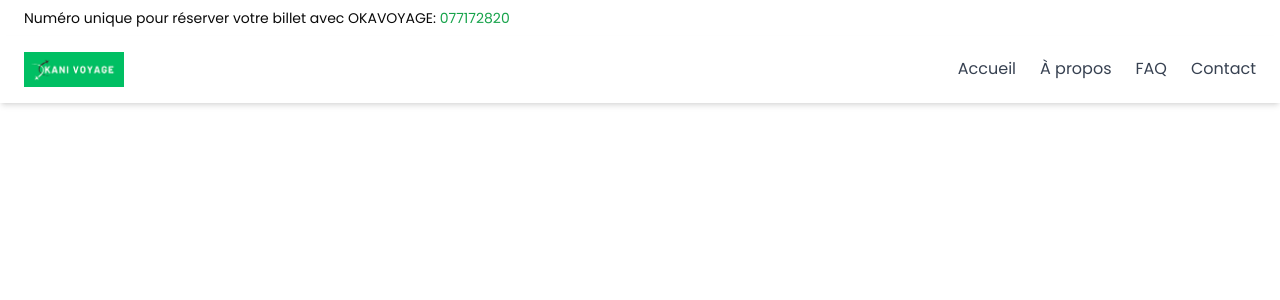
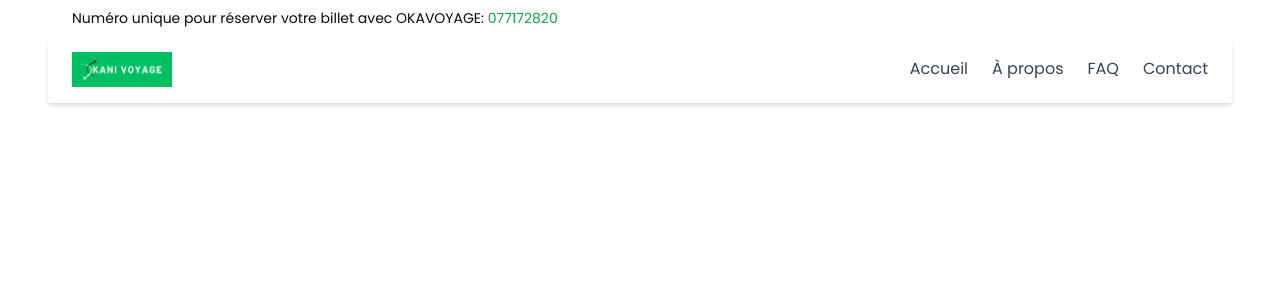
Before and after one commit to Kedesh11/oka, a Next.js app: page / in a window 1280 px wide. Shown: the top 300 px of the page. Built offline with nearby package versions, Linux system fonts and the light colour scheme.

Commit message:
ajout des marges sur page.tsx

```diff
--- a/src/app/page.tsx
+++ b/src/app/page.tsx
@@ -4,7 +4,7 @@ import TopNav from "@/components/topNav";
 
 export default function Home() {
   return (
-    <div className="">
+    <div className="px-12">
       <TopNav />
       <NavBar />
     </div>
```
